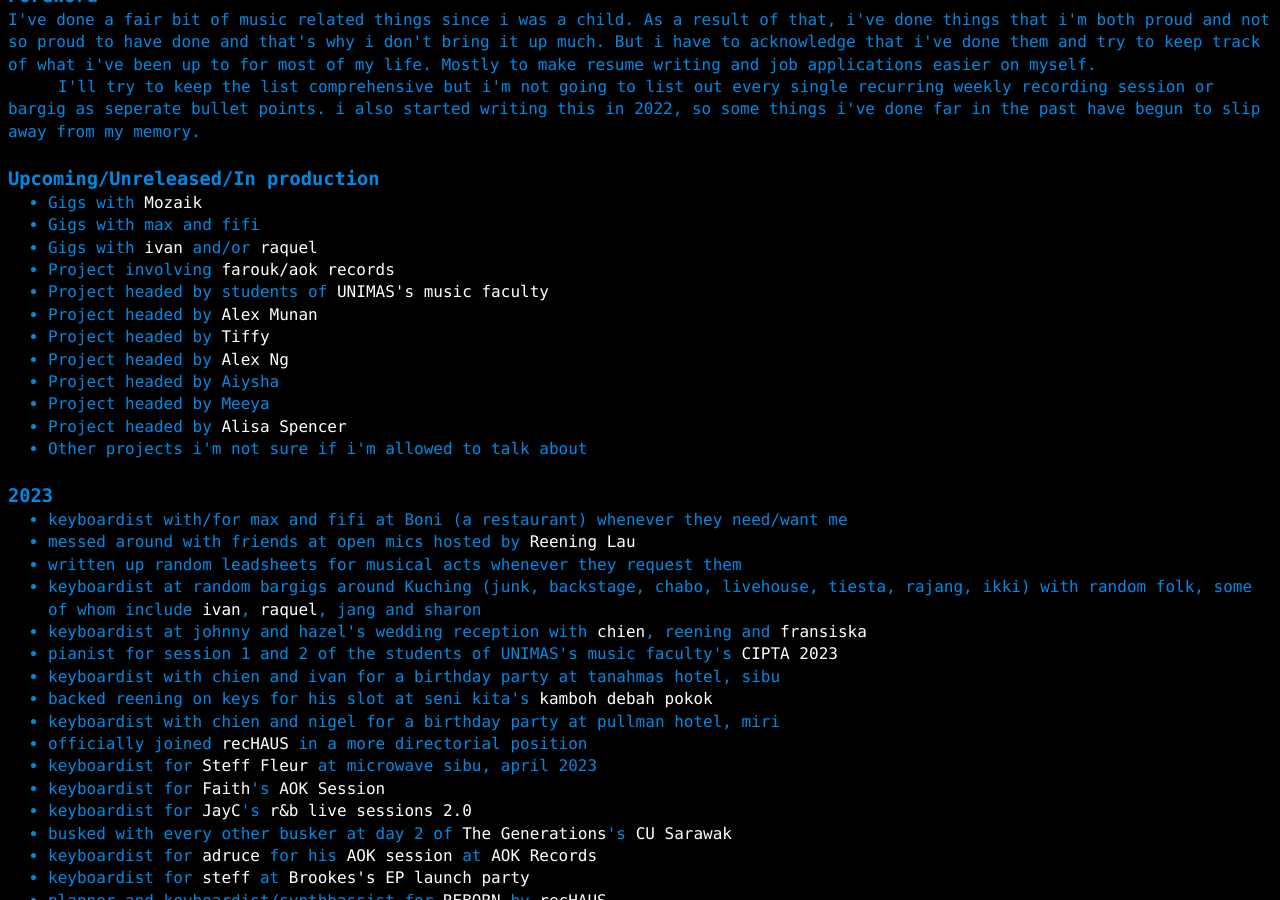
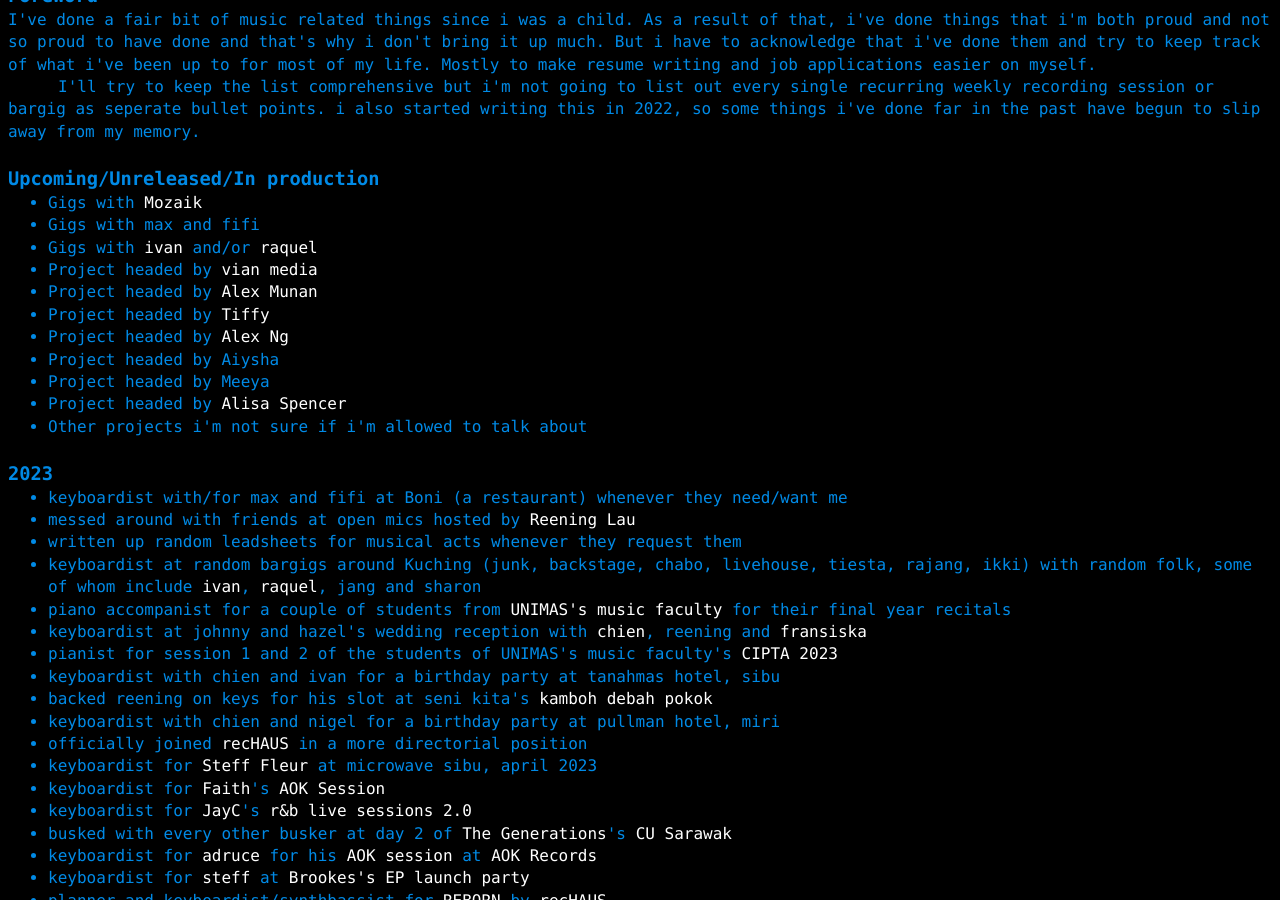
Before and after one commit to a-erfan-aa/a-erfan-aa.github.io, a Jekyll site: the page built from things-i-make/music-comprehensive.html, in a window 1280 px wide and 900 px high, scrolled down 417 px. Built offline with Jekyll 4.4.1, drawn with Linux system fonts in a browser that asks for light colours; some of the changed text lies outside the part shown.

Commit message:
Move UNIMAS project from upcoming to 2023
Update UNIMAS project to final year recital accompanist

Change project involving aok to involving vian media

Also update lastChanged

```diff
--- a/things-i-make/music-comprehensive.html
+++ b/things-i-make/music-comprehensive.html
@@ -60,8 +60,7 @@
 		<li>Gigs with <a href="https://www.instagram.com/soundofmozaik/">Mozaik</a></li>
 		<li>Gigs with max and fifi</li>
 		<li>Gigs with <a href="https://www.instagram.com/ivandoivandont/">ivan</a> and/or <a href="https://www.instagram.com/raquelthen/">raquel</a></li>
-		<li>Project involving <a href="https://www.aokrecordskch.com/">farouk/aok records</a></li>
-		<li>Project headed by students of <a href="https://www.instagram.com/music.unimasofficial/">UNIMAS's music faculty</a></li>
+		<li>Project headed by <a href="https://www.instagram.com/vianmedia.malaysia/">vian media</a></li>
 		<li>Project headed by <a href="https://www.instagram.com/alex_munan/">Alex Munan</a></li>
 		<li>Project headed by <a href="https://www.instagram.com/tiffanytammy/">Tiffy</a></li>
 		<li>Project headed by <a href="https://www.instagram.com/alexngwhng/">Alex Ng</a></li>
@@ -96,6 +95,7 @@
 		<li>messed around with friends at open mics hosted by <a href="https://www.instagram.com/reeninglaumusic/">Reening Lau</a></li>
 		<li>written up random leadsheets for musical acts whenever they request them</li>
 		<li>keyboardist at random bargigs around Kuching (junk, backstage, chabo, livehouse, tiesta, rajang, ikki) with random folk, some of whom include <a href="https://www.instagram.com/ivandoivandont/">ivan</a>, <a href="https://www.instagram.com/raquelthen/">raquel</a>, jang and sharon</li>
+		<li>piano accompanist for a couple of students from <a href="https://www.instagram.com/music.unimasofficial/">UNIMAS's music faculty</a> for their final year recitals</li>
 		<li>keyboardist at johnny and hazel's wedding reception with <a href="https://www.instagram.com/chien.gale/">chien</a>, reening and <a href="https://www.instagram.com/fransiska_keys">fransiska</a></li>
 		<li>pianist for session 1 and 2 of the students of UNIMAS's music faculty's <a href="https://www.instagram.com/p/CtEO6L1y3Qd">CIPTA 2023</a></li>
 		<li>keyboardist with chien and ivan for a birthday party at tanahmas hotel, sibu</li>
```
Also changed, not shown: other parts of things-i-make/music-comprehensive.html (+1 -1 lines).
